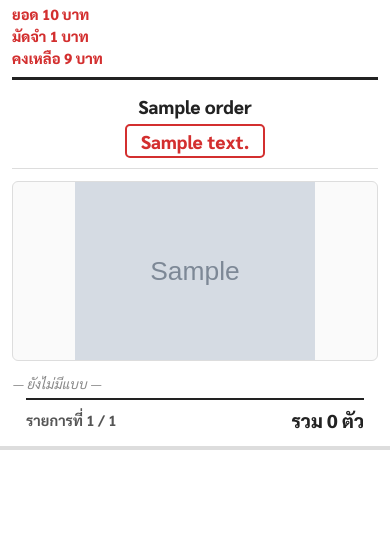
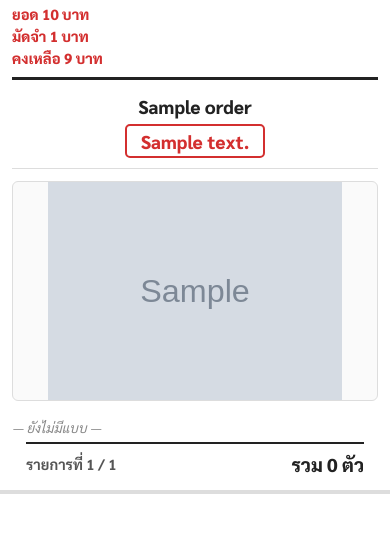
Before and after one commit to zoftdown/Claude-201-Order-V1, a Django app: page /1/print/ in a window 390 px wide. Shown: the part 311-844 px from the top of the page. Run offline with Django 5.2, Linux system fonts and the light colour scheme; a user stored in the database is signed in; tables that the repository leaves empty hold one stand-in row (values such as "Sample post"); grey boxes marked "Sample" are stand-in pictures; data that the repository does not hold is empty.

Commit message:
style(print): side-by-side image-left / variants-right layout
Mirror the detail view: wrap the image-block and variants-wrap in an
.item-body flex row so the image sits at ~48% on the left and the
variants flex-wrap inside the remaining ~50% column on the right.

- Screen default: image max-height 360px (taller than the old 240px
  stacked layout since image no longer has to share vertical space
  with variants).
- Mobile (<=600px): .item-body switches to flex-direction: column,
  image returns to full width capped at 220px tall.
- Print: same side-by-side, image max-height 130mm (was 80mm) — fits
  more comfortably now that the image owns a column instead of the
  full page width.

Co-Authored-By: Claude Opus 4.7 (1M context) <noreply@anthropic.com>

```diff
--- a/templates/orders/order_print.html
+++ b/templates/orders/order_print.html
@@ -181,9 +181,14 @@
             color: #555;
         }
 
-        /* ===== Item Page Layout (always image top, variants flex-wrap below) ===== */
+        /* ===== Item Page Layout (image left ~50%, variants flex-wrap right ~50%) ===== */
+        .item-body {
+            display: flex;
+            gap: 14px;
+            align-items: flex-start;
+        }
         .item-image-block {
-            width: 100%;
+            flex: 0 0 48%;
             border: 1px solid #ddd;
             border-radius: 6px;
             background: #fafafa;
@@ -191,17 +196,18 @@
             display: flex;
             align-items: center;
             justify-content: center;
-            max-height: 240px;
-            margin-bottom: 10px;
+            max-height: 360px;
         }
         .item-image-block img {
             max-width: 100%;
-            max-height: 240px;
+            max-height: 360px;
             object-fit: contain;
         }
 
         /* Variants wrap: each box auto-width, wraps to next row when full */
         .variants-wrap {
+            flex: 1 1 auto;
+            min-width: 0;
             display: flex;
             flex-wrap: wrap;
             gap: 8px;
@@ -362,8 +368,9 @@
             .qr-block svg { width: 22mm; height: 22mm; }
             .price-line { font-size: 11pt; }
             .shirt-name { font-size: 14pt; }
-            .item-image-block,
-            .item-image-block img { max-height: 180px; }
+            .item-body { flex-direction: column; }
+            .item-image-block { flex: none; width: 100%; max-height: 220px; }
+            .item-image-block img { max-height: 220px; }
             .print-controls {
                 position: sticky;
                 top: 0;
@@ -393,9 +400,9 @@
             /* Force each variant block to not split */
             .variant-block { page-break-inside: avoid; }
 
-            /* Tighter image heights for A4 */
+            /* Image shares the row with variants — can be taller */
             .item-image-block,
-            .item-image-block img { max-height: 80mm; }
+            .item-image-block img { max-height: 130mm; }
         }
         @page {
             size: A4 portrait;
@@ -465,6 +472,7 @@
     </div>
     {% endif %}
 
+    <div class="item-body">
         <div class="item-image-block">
             {% if item.design_image %}
                 <img src="{{ item.design_image.url }}" alt="ดีไซน์">
@@ -478,6 +486,7 @@
             {% empty %}
                 <div class="variant-no-sizes">— ยังไม่มีแบบ —</div>
             {% endfor %}
+        </div>
     </div>
 
     <div class="page-footer">
```
Lines whose indentation alone changed are shown as unchanged.
